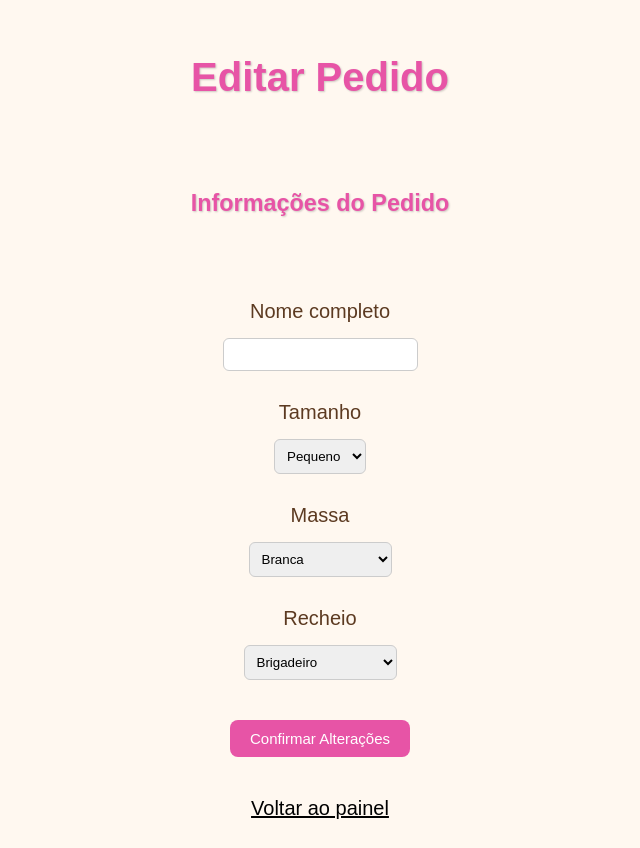
After one commit to arthurnsc/menu-confeitaria, a Flask app: template templates/editar.html in a window 1280 px wide. The commit adds this page. Shown: the whole page, without its empty margins (320-960 px from the left). Run offline with Flask 3, Linux system fonts and the light colour scheme; the template is opened without the code that fills it, so the values that code supplies are empty.

Commit message:
Confirmar, editar e deletar pedidos

```diff
--- a/main.py
+++ b/main.py
@@ -1,4 +1,4 @@
-from flask import Flask, request, render_template
+from flask import Flask, request, render_template, redirect
 import sqlite3
 app = Flask(__name__)
 
@@ -12,7 +12,8 @@ def criartabela():
         tamanho TEXT,
         massa TEXT,
         recheio TEXT,
-        valor REAL
+        valor REAL,
+        status TEXT DEFAULT 'recebido'
     )
     """)
     conexao.commit()
@@ -28,10 +29,62 @@ def homepage():
 def admpage():
     conexao = sqlite3.connect('pedidos.db')
     cursor = conexao.cursor()
-    cursor.execute('SELECT * FROM pedidos')
-    pedidos = cursor.fetchall()
+    cursor.execute("SELECT * FROM pedidos WHERE status = 'recebido'")
+    pedidosproducao = cursor.fetchall()
+    cursor.execute("SELECT * FROM pedidos WHERE status = 'concluido'")
+    pedidosconcluidos = cursor.fetchall()
     conexao.close()
-    return render_template('admin.html', pedidos=pedidos)
+    return render_template('admin.html', pedidosproducao=pedidosproducao, pedidosconcluidos=pedidosconcluidos)
+
+@app.route('/concluirpedido/<int:pedido_id>', methods=['POST'])
+def concluirpedido(pedido_id):
+    conexao = sqlite3.connect('pedidos.db')
+    cursor = conexao.cursor()
+    cursor.execute("UPDATE pedidos SET status = 'concluido' WHERE id = ?", (pedido_id,))
+    conexao.commit()
+    conexao.close()
+    return redirect('/admin')
+
+@app.route('/editarpedido/<int:pedido_id>', methods=['POST'])
+def editarpedido(pedido_id):
+    conexao = sqlite3.connect('pedidos.db')
+    cursor = conexao.cursor()
+    cursor.execute("SELECT * FROM pedidos WHERE id = ?", (pedido_id,))
+    pedido = cursor.fetchone()
+    conexao.close()
+    return render_template('editar.html', pedido=pedido)
+
+@app.route('/confirmaralteracoes/<int:pedido_id>', methods=['POST'])
+def confirmaralteracoes(pedido_id):
+    nome = request.form['nome']
+    tamanho = request.form['tamanho']
+    massa = request.form['massa']
+    recheio = request.form['recheio']
+    if tamanho == 'Pequeno':
+        valor = 50
+    elif tamanho == 'Medio':
+        valor = 70
+    else:
+        valor = 90
+    conexao = sqlite3.connect('pedidos.db')
+    cursor = conexao.cursor()
+    cursor.execute("""
+    UPDATE pedidos
+    SET cliente = ?, tamanho = ?, massa = ?, recheio = ?, valor = ?
+    WHERE id = ?
+    """, (nome, tamanho, massa, recheio, valor, pedido_id))
+    conexao.commit()
+    conexao.close()
+    return redirect('/admin')
+
+@app.route('/deletarpedido/<int:pedido_id>', methods=['POST'])
+def deletarpedido(pedido_id):
+    conexao = sqlite3.connect('pedidos.db')
+    cursor = conexao.cursor()
+    cursor.execute("DELETE FROM pedidos WHERE id = ?", (pedido_id,))
+    conexao.commit()
+    conexao.close()
+    return redirect('/admin')
 
 @app.route('/pedido', methods=['POST'])
 def pedido():
@@ -57,9 +110,9 @@ def confirmar():
     conexao = sqlite3.connect('pedidos.db')
     cursor = conexao.cursor()
     cursor.execute("""
-    INSERT INTO pedidos (cliente, tamanho, massa, recheio, valor)
-    VALUES (?, ?, ?, ?, ?)
-    """, (nome, tamanho, massa, recheio, valor))
+    INSERT INTO pedidos (cliente, tamanho, massa, recheio, valor, status)
+    VALUES (?, ?, ?, ?, ?, ?)
+    """, (nome, tamanho, massa, recheio, valor, 'recebido'))
     conexao.commit()
     conexao.close()
     return render_template('confirmar.html', nome=nome, tamanho=tamanho, massa=massa, recheio=recheio, valor=valor)
--- /dev/null
+++ b/static/editar.css
@@ -0,0 +1,43 @@
+body {
+    text-align: center;
+    font-family: Arial;
+    font-size: 15pt;
+    background: #FFF8F0;
+    color: #5C3A21;
+}
+h1, h3{
+    color: #E754A6;
+    text-shadow: 1px 1px 2px rgba(0, 0, 0, 0.2);
+}
+a{
+    color: black;
+}
+header {
+    padding: 20px;
+}
+form {
+    margin-top: 20px;
+    display: flex;
+    flex-direction: column;
+    align-items: center;
+    gap: 15px;
+}
+section {
+    padding: 20px;
+}
+input, select {
+    padding: 8px;
+    margin-bottom: 15px;
+    border-radius: 6px;
+    border: 1px solid #ccc;
+}
+button{
+    font-size: 15px;
+    margin-top: 10px;
+    background: #E754A6;
+    color: white;
+    border: none;
+    padding: 10px 20px;
+    border-radius: 8px;
+    cursor: pointer;
+}
--- a/templates/confirmar.html
+++ b/templates/confirmar.html
@@ -1,10 +1,10 @@
 <!DOCTYPE html>
-<html lang="en">
+<html lang="pt-br">
 <head>
     <meta charset="UTF-8">
     <meta name="viewport" content="width=device-width, initial-scale=1.0">
     <link rel="stylesheet" href="{{ url_for('static', filename='confirmar.css') }}">
-    <title>Document</title>
+    <title>Confirmar Pedido</title>
 </head>
 <body>
     <header>
--- /dev/null
+++ b/templates/editar.html
@@ -0,0 +1,57 @@
+<!DOCTYPE html>
+<html lang="pt-br">
+<head>
+    <meta charset="UTF-8">
+    <meta name="viewport" content="width=device-width, initial-scale=1.0">
+    <link rel="stylesheet" href="{{ url_for('static', filename='editar.css') }}">
+    <title>Editar Pedido</title>
+</head>
+<body>
+    <header>
+        <h1>Editar Pedido</h1>
+    </header>
+    <main>
+        <section>
+            <h3>Informações do Pedido</h3>
+        </section>
+        <section>
+            <form action="/confirmaralteracoes/{{ pedido[0] }}" method="POST">
+
+                <label for="nome">Nome completo</label>
+                <input type="text" name="nome" maxlength="60" required value="{{ pedido[1] }}">
+
+                <label for="tamanho">Tamanho</label>
+                <select name="tamanho">
+                    <option value="Pequeno" {% if pedido[2] == "Pequeno" %} selected {% endif %}>Pequeno</option>
+                    <option value="Medio" {% if pedido[2] == "Medio" %} selected {% endif %}>Médio</option>
+                    <option value="Grande" {% if pedido[2] == "Grande" %} selected {% endif %}>Grande</option>
+                </select>
+
+                <label for="select">Massa</label>
+                <select name="massa">
+                    <option value="Branca" {% if pedido[3] == "Branca" %} selected {% endif %}>Branca</option>
+                    <option value="Chocolate" {% if pedido[3] == "Chocolate" %} selected {% endif %}>Chocolate</option>
+                    <option value="Baunilha" {% if pedido[3] == "Baunilha" %} selected {% endif %}>Baunilha</option>
+                    <option value="Cenoura" {% if pedido[3] == "Cenoura" %} selected {% endif %}>Cenoura</option>
+                    <option value="Frutas vermelhas" {% if pedido[3] == "Frutas vermelhas" %} selected {% endif %}>Frutas Vermelhas</option>
+                    <option value="Coco" {% if pedido[3] == "Coco" %} selected {% endif %}>Coco</option>
+                </select>
+
+                <label for="recheio">Recheio</label>
+                <select name="recheio">
+                    <option value="Brigadeiro" {% if pedido[4] == "Brigadeiro" %} selected {% endif %}>Brigadeiro</option>
+                    <option value="Chocolate branco" {% if pedido[4] == "Chocolate branco" %} selected {% endif %}>Chocolate Branco</option>
+                    <option value="Chocolate amargo" {% if pedido[4] == "Chocolate amargo" %} selected {% endif %}>Chocolate Amargo</option>
+                    <option value="Doce de leite" {% if pedido[4] == "Doce de leite" %} selected {% endif %}>Doce de Leite</option>
+                    <option value="Creme de morango" {% if pedido[4] == "Creme de morango" %} selected {% endif %}>Creme de Morango</option>
+                    <option value="Creme de limao" {% if pedido[4] == "Creme de limao" %} selected {% endif %}>Creme de Limão</option>
+                </select>
+                <button type="submit">Confirmar Alterações</button>
+            </form>
+        </section>
+        <section>
+            <a href="http://127.0.0.1:5000/admin">Voltar ao painel</a>
+        </section>
+    </main>
+</body>
+</html>
--- a/templates/revisar.html
+++ b/templates/revisar.html
@@ -1,5 +1,5 @@
 <!DOCTYPE html>
-<html lang="en">
+<html lang="pt-br">
 <head>
     <meta charset="UTF-8">
     <meta name="viewport" content="width=device-width, initial-scale=1.0">
```
Also changed, not shown: static/admpage.css (+58 -5 lines), templates/admin.html (+39 -2 lines), static/confirmar.css (line endings or trailing spaces), static/img/concluir.svg (added), static/img/deletar.svg (added), static/img/editar.svg (added), templates/index.html (line endings or trailing spaces).
